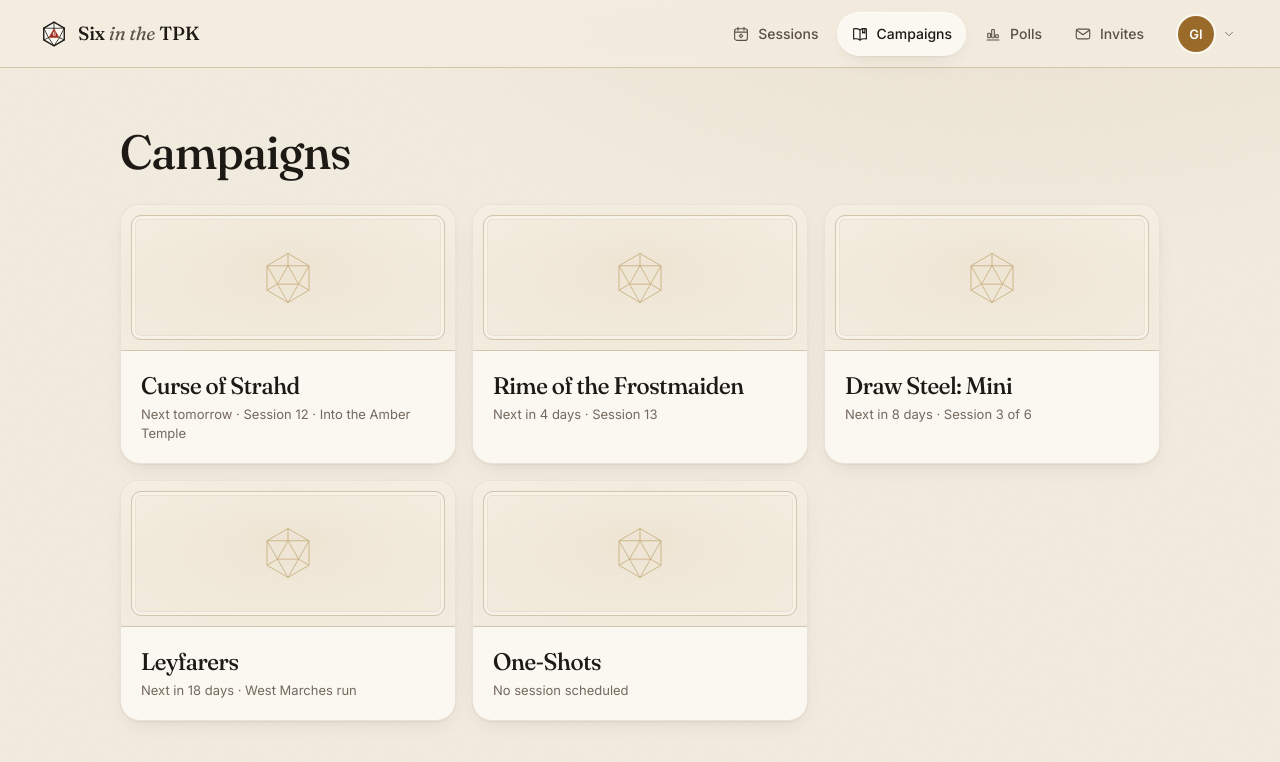
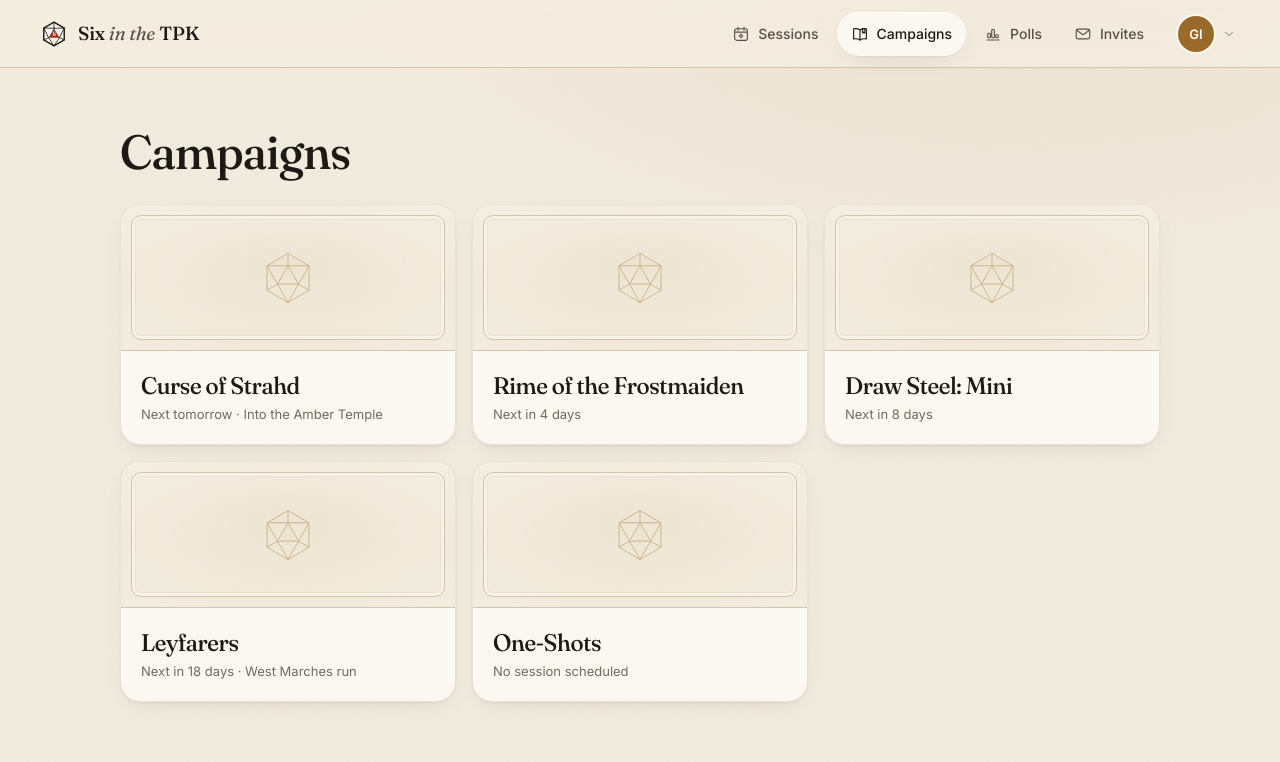
Before and after one commit to Dichotomyofcontrol/tpk-group-schedule, a Next.js app: page /campaigns in a window 1280 px wide. Shown: the top 762 px of the page. Built offline with nearby package versions, Linux system fonts and the light colour scheme.

Commit message:
Sessions 'Last time', session 'Previously', Campaigns list 'Next' line: no 'Session N' numbering (campaign name not repeated)

```diff
--- a/components/campaigns-view.tsx
+++ b/components/campaigns-view.tsx
@@ -1,7 +1,7 @@
 "use client";
 
 import Link from "next/link";
-import { archivedCampaigns, isOrganizer, memberCampaigns , sessionTitle } from "@/lib/model";
+import { archivedCampaigns, isOrganizer, memberCampaigns , displayTitle } from "@/lib/model";
 import { useStore } from "@/lib/store";
 import { relativeWhen } from "@/lib/time";
 import type { Campaign } from "@/lib/types";
@@ -57,7 +57,7 @@ function CampaignCard({ campaign }: { campaign: Campaign }) {
       <CampaignCover campaign={campaign} />
       <span className="pad">
         <h2>{campaign.name}</h2>
-        <span className="note">{next ? `Next ${relativeWhen(next.startsAt, state.me.tz).toLowerCase()} · ${sessionTitle(state, next)}` : "No session scheduled"}</span>
+        <span className="note">{next ? `Next ${relativeWhen(next.startsAt, state.me.tz).toLowerCase()}${displayTitle(next, campaign.name) !== campaign.name ? ` · ${displayTitle(next, campaign.name)}` : ""}` : "No session scheduled"}</span>
       </span>
     </Link>
   );
--- a/components/session-view.tsx
+++ b/components/session-view.tsx
@@ -2,7 +2,7 @@
 
 import Link from "next/link";
 import { useEffect, useState } from "react";
-import { campaignById, isStaff, membersOf, pastSessions , sessionTitle } from "@/lib/model";
+import { campaignById, isStaff, membersOf, pastSessions, displayTitle } from "@/lib/model";
 import { excerpt, hasRecap, recapPlain } from "@/lib/recap";
 import { markRead } from "@/lib/read-marks";
 import { useStore } from "@/lib/store";
@@ -91,7 +91,7 @@ export function SessionView({ cid, sid }: { cid: string; sid: string }) {
             <RecapSection session={session} />
           ) : previous ? (
             <section className="card pad prev">
-              <div className="eyebrow">Previously · {sessionTitle(state, previous)}</div>
+              <div className="eyebrow">Previously · {displayTitle(previous, campaign.name)}</div>
               <p>{excerpt(recapPlain(previous), 220) || "The recap is a PDF."}</p>
               <Link className="lnk" href={sessionHref(previous)}>Read the recap <Icon name="arrow" className="ic sm" /></Link>
             </section>
--- a/components/sessions-view.tsx
+++ b/components/sessions-view.tsx
@@ -2,7 +2,7 @@
 
 import Link from "next/link";
 import { useEffect, useState } from "react";
-import { memberCampaigns, pastSessions, sessionTitle } from "@/lib/model";
+import { displayTitle, memberCampaigns, pastSessions } from "@/lib/model";
 import { hasRecap } from "@/lib/recap";
 import { useStore } from "@/lib/store";
 import { formatMonthLabel } from "@/lib/time";
@@ -154,7 +154,7 @@ export function SessionsView() {
         return (
           <Link className="lasttime" href={sessionHref(last)}>
             <span className="note">Last time</span>
-            <b>{sessionTitle(state, last)}</b>
+            <b>{displayTitle(last, state.campaigns.find((c) => c.id === last.cid)?.name || "")}</b>
             <span className="lnk">Read the recap <Icon name="arrow" className="ic sm" /></span>
           </Link>
         );
```
